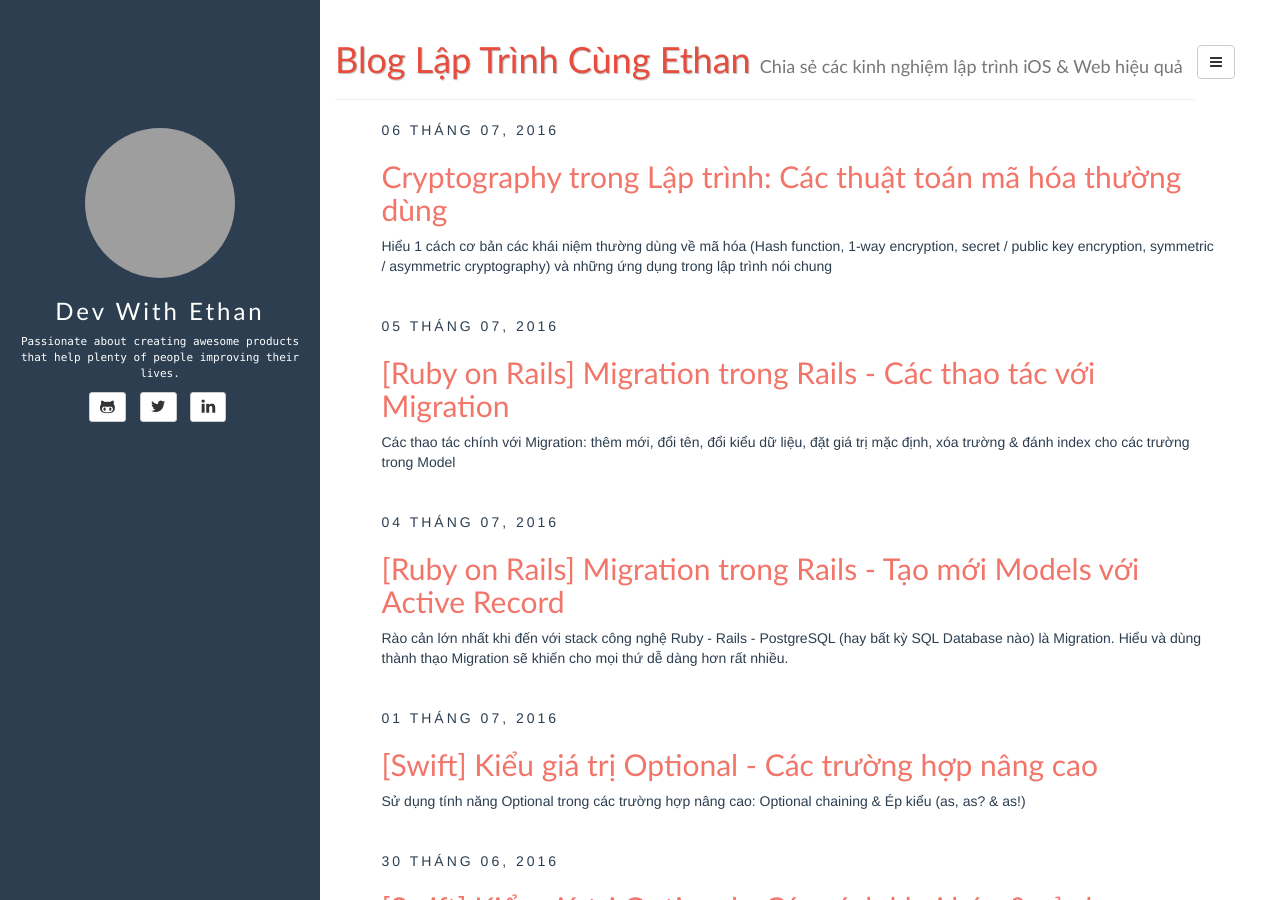
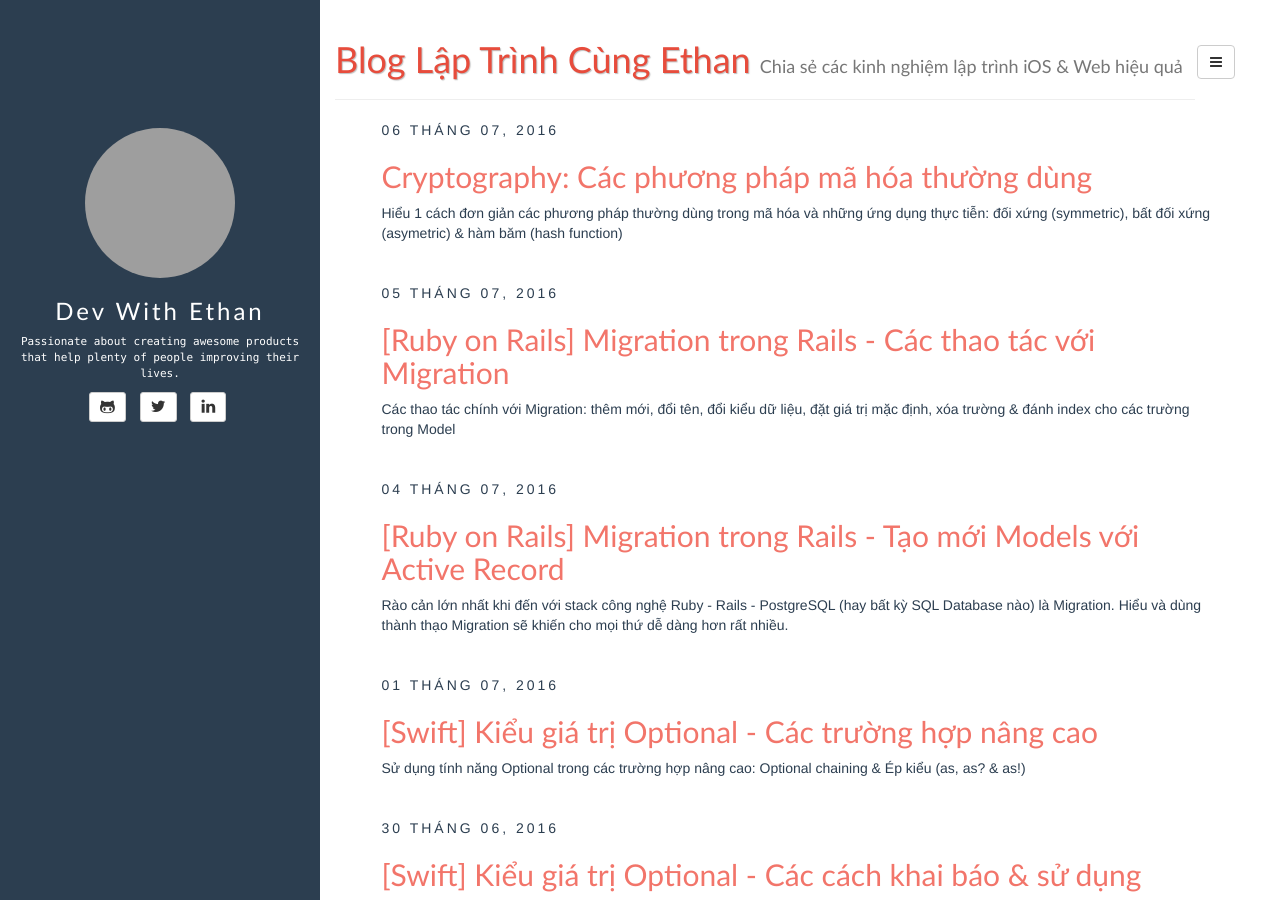
Before and after one commit to ethan605/dev-with-ethan, a Jekyll site: the page built from index.html, in a window 1280 px wide and 900 px high. Built offline with Jekyll 4.4.1, drawn with Linux system fonts in a browser that asks for light colours; nearby versions of some CDN libraries; the list of posts is cut into pages by our own code; grey boxes are pictures that could not be loaded.

Commit message:
[2016-07-06] Refine tags

```diff
--- a/_posts/2016-07-06-encryption-methods-1.md
+++ b/_posts/2016-07-06-encryption-methods-1.md
@@ -1,10 +1,10 @@
 ---
 layout: post
-title: "Cryptography trong Lập trình: Các thuật toán mã hóa thường dùng"
-description: "Hiểu 1 cách cơ bản các khái niệm thường dùng về mã hóa (Hash function, 1-way encryption, secret / public key encryption, symmetric / asymmetric cryptography) và những ứng dụng trong lập trình nói chung"
+title: "Cryptography: Các phương pháp mã hóa thường dùng"
+description: "Hiểu 1 cách đơn giản các phương pháp thường dùng trong mã hóa và những ứng dụng thực tiễn: đối xứng (symmetric), bất đối xứng (asymetric) & hàm băm (hash function)"
 date: 2016-07-06 09:00:00 +0700
 categories: [misc]
-tags: ['computer science', 'khoa học máy tính', ruby, cryptopgraphy, 'mã hóa', encryption, hash, md5, sha, aes]
+tags: [cryptopgraphy, encryption, 'mã hóa', symmetric, 'đối xứng', asymmetric, 'bất đối xứng', hash, 'hàm băm', md5, sha, aes, digest]
 comments: true
 ---
 
```
